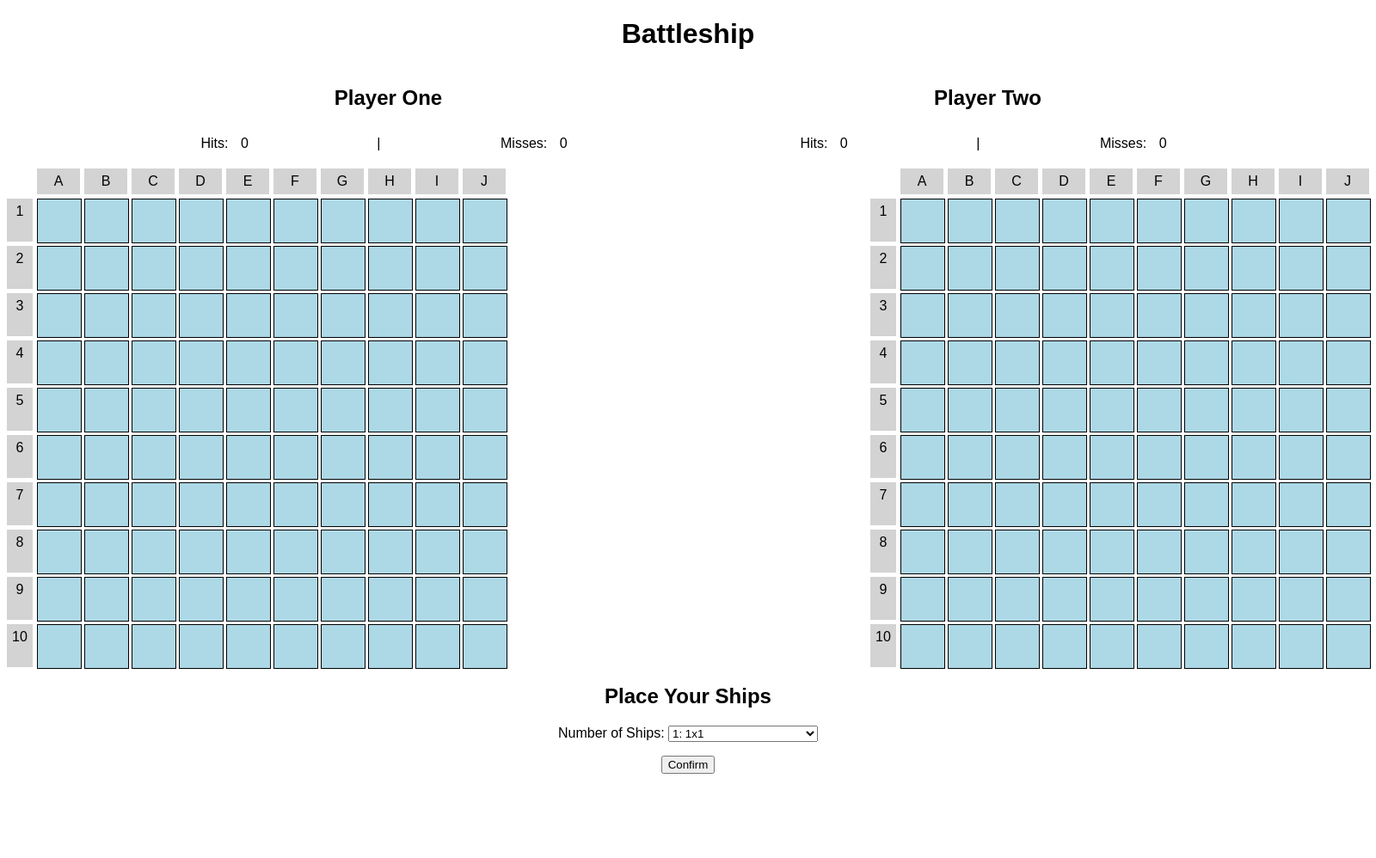
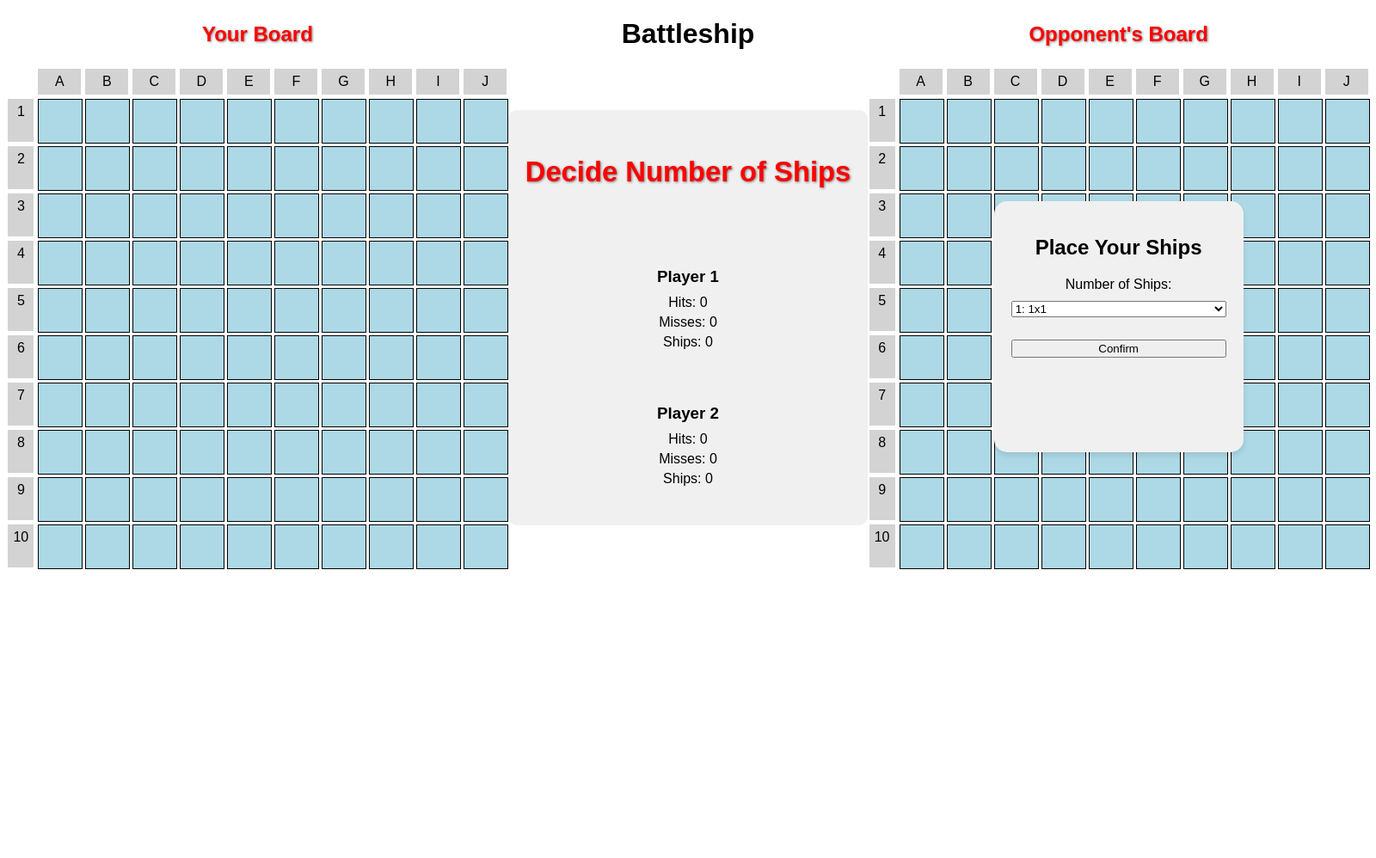
Before and after one commit to Christoper-Harvey/EECS-581-project-1, a Flask app: page / in a window 1600 px wide. Shown: the whole page at 86% size. After the commit the page ends 662 px from the top, so only its background shows below. Run offline with Flask 3, Linux system fonts and the light colour scheme.

Commit message:
updated UI, bug fixes, created grid
moved end turn button, player stats, and player turn to middle. added a new title "your board" and "op board" for each board. added new JS files to better discretize code. updated UI for a lot of things. moved controls to the right column so you can see the board as you place and don't have to scroll at all. updated ending song timing and duration. added back class.py which was deleted

```diff
--- a/static/css/styles.css
+++ b/static/css/styles.css
@@ -1,16 +1,115 @@
 
-.board-wrapper {
-    position: relative;
+/* Game grid layout */
+.game-grid {
+    display: grid;
+    grid-template-columns: 1fr 0.15fr 1fr;  /* Self board, stats, opponent board */
+    grid-template-rows: 1fr; /* One row */
+    grid-gap: 0px;
+    justify-items: center;
+    align-items: center;
+}
+
+/* Middle section for player stats */
+.middle-section {
+    grid-column: 2; /* Middle column */
     display: flex;
-    justify-content: space-between;
-    margin-bottom: 20px;
+    flex-direction: column;
+    align-items: center;
+    justify-content: center;
+    background-color: #f0f0f0;
+    padding: 20px;
+    border-radius: 10px;
 }
+
+.player-info {
+    margin: 20px 0;
+}
+
+.player-info h3 {
+    margin-bottom: 10px;
+}
+
+.middle-section p {
+    margin: 5px 0;
+}
+
+/* Board styles */
 .board {
     display: grid;
-    grid-template-columns: 30px repeat(10, 50px); /* 10x10 grid, plus labels */
+    grid-template-columns: 30px repeat(10, 50px); /* 10x10 grid plus row/col labels */
     grid-template-rows: 30px repeat(10, 50px);
     gap: 5px;
 }
+
+.self {
+    grid-column: 1; /* Place the controls in column 3 */
+    grid-row: 1; /* Row 1 */
+}
+
+.op {
+    grid-column: 3; /* Place the controls in column 3 */
+    grid-row: 1; /* Row 1 */
+}
+
+/* Controls placed in column 3 and row 1 */
+#controls {
+    grid-column: 3; /* Place the controls in column 3 */
+    grid-row: 1; /* Row 1 */
+    width: 250px;
+    padding: 20px;
+    background-color: #f0f0f0;  /* Light gray background */
+    border-radius: 15px;  /* Rounded edges */
+    box-shadow: 0px 4px 6px rgba(0, 0, 0, 0.1);  /* Add subtle shadow */
+    text-align: center;
+    z-index: 10;
+    margin-top: 20px;
+}
+
+/* Styling for the form elements inside the controls */
+#controls select, #controls button {
+    margin-top: 10px;
+    width: 100%;
+}
+
+/* Style for Player turn label */
+.player-turn-label {
+    position: relative;
+    font-size: 28px;
+    font-weight: bold;
+    text-wrap: nowrap;
+    color: red;
+    text-shadow: 1px 1px 3px rgba(0, 0, 0, 0.5);
+    margin-bottom: 20px;
+    z-index: 20;
+}
+
+/* Style for Your Board label */
+#your-board-label {
+    grid-column: 1; /* Place the controls in column 3 */
+    grid-row: 1; /* Row 1 */
+    font-size: 24px;
+    font-weight: bold;
+    color: red;
+    text-shadow: 1px 1px 3px rgba(0, 0, 0, 0.5);
+    z-index: 20; /* Ensure it's on top of the board */
+    position: relative;
+    top: -330px; /* Shift the label upwards */
+}
+
+/* Style for Opponent's Board label */
+#opponent-board-label {
+    grid-column: 3; /* Place the controls in column 3 */
+    grid-row: 1; /* Row 1 */
+    font-size: 24px;
+    font-weight: bold;
+    color: red;
+    text-shadow: 1px 1px 3px rgba(0, 0, 0, 0.5);
+    z-index: 20; /* Ensure it's on top of the board */
+    position: relative;
+    top: -330px; /* Shift the label upwards */
+}
+
+
 .cell {
     width: 50px;
     height: 50px;
@@ -19,6 +118,7 @@
     line-height: 50px;
     cursor: pointer;
     border: 1px solid black;
+    position: relative;
 }
 .label {
     text-align: center;
--- /dev/null
+++ b/static/js/animations.js
@@ -0,0 +1,33 @@
+    // Play hit animation using a GIF file
+    function playHitAnimation(cell) {
+        // Remove any existing hit animation
+        const existingHit = cell.querySelector(".hit-animation");
+        if (existingHit) {
+            existingHit.remove();
+        }
+        const img = document.createElement("img");
+        img.src = '/static/animations/explosion.gif';
+        img.classList.add("hit-animation");  // Add a class for reference
+        img.style.width = "50px";  // Match cell size
+        img.style.height = "50px";
+        cell.appendChild(img);
+
+        // Optionally, remove the GIF after a delay (GIFs loop automatically)
+        setTimeout(() => {
+            img.remove();
+        }, 1800);  // 1.8 second delay to remove the GIF
+    }
+
+    // Play miss animation using a GIF file
+    function playMissAnimation(cell) {
+        const img = document.createElement("img");
+        img.src = '/static/animations/miss.gif';
+        img.style.width = "50px";  // Match cell size
+        img.style.height = "50px";
+        cell.appendChild(img);
+
+        // Optionally, remove the GIF after a delay (GIFs loop automatically)
+        setTimeout(() => {
+            img.remove();
+        }, 1100);  // 1.1 second delay to remove the GIF
+    }
--- a/static/js/game.js
+++ b/static/js/game.js
@@ -21,27 +21,9 @@ document.addEventListener("DOMContentLoaded", function () {
 	    document.getElementById("p2opponent"),
     ]
 
-    // Preload audio files
-    const canonFire = new Audio('/static/sfx/canonFire.wav');
-    const endGame = new Audio('/static/sfx/finalExplosionGameEnd.wav');
-    const victoryCry = new Audio('/static/sfx/victoryCry.wav');
-    const victoryTrumpet = new Audio('/static/sfx/victoryTrumpet.wav');
+    document.getElementById("shipConfirm").addEventListener("click", function (){
 
-    const champions = new Audio('/static/sfx/champions.wav');
-
-    // Preload miss sounds
-    const hitSounds = [
-        new Audio('/static/sfx/hitLarge.wav'),
-        new Audio('/static/sfx/hitSmall.wav')
-    ];
-
-    // Preload miss sounds
-    const missSounds = [
-        new Audio('/static/sfx/miss1.wav'),
-        new Audio('/static/sfx/miss2.wav')
-    ];
-
-    document.getElementById("shipConfirm").addEventListener("click", function (){
+        document.getElementById("player-turn").innerText = "Player 1's Turn";
 
         numShips = parseInt(document.getElementById("ship-length").value);
 
@@ -85,8 +67,15 @@ document.addEventListener("DOMContentLoaded", function () {
             p2PlaceShips = true;
             currentShipIndex = 0;  // Reset for Player 2
 
-            document.getElementById("p1-wrapper").style.display = "none";
-            document.getElementById("p2-wrapper").style.display = "flex";
+            document.getElementById("player-turn").innerText = "Player 2's Turn";
+
+            document.getElementById("p1self").style.display = "none";
+            document.getElementById("p1opponent").style.display = "none";
+
+            document.getElementById("p2self").style.display = "grid";
+            document.getElementById("p2opponent").style.display = "grid";
+
+
             document.getElementById("next-player-place-ship").style.display = "none";
             // document.getElementById("start-game").disabled = true;  // Disable until Player 2 places all ships
             document.getElementById("start-game").style.display = "inline";
@@ -101,12 +90,19 @@ document.addEventListener("DOMContentLoaded", function () {
         if (p2.shipsLeft > 0) {
             isAttackPhase = true;
             // nextTurn();
-            document.getElementById("p2-wrapper").style.display = "none";
-            document.getElementById("p1-wrapper").style.display = "flex";
+            document.getElementById("p1self").style.display = "grid";
+            document.getElementById("p1opponent").style.display = "grid";
+
+            document.getElementById("p2self").style.display = "none";
+            document.getElementById("p2opponent").style.display = "none";
 
             document.getElementById("controls").style.display = "none"; // Hide controls after ship placement
             document.getElementById("end-turn").style.display = "block"; // Show end turn button
             // alert("All ships placed! Attack phase begins.");
+            document.getElementById('p1-ships-left').innerText = p1.shipsLeft;
+            document.getElementById('p2-ships-left').innerText = p2.shipsLeft;
+
+            document.getElementById("player-turn").innerText = "Player 1's Turn";
         }
         else {
             window.alert("You must place at least one ship.");
@@ -122,51 +118,6 @@ document.addEventListener("DOMContentLoaded", function () {
         turn = nextTurn(); // I added this here so we can use the turn to do functions. This can be removed if not needed.
         hasFired = false;
     });
-
-    //checks if a player has won and executes end game
-    function checkWin() {
-        if (p2.shipsLeft == 0) {
-            //p1 wins
-            startFireworks();
-            endGame.play();
-            victoryCry.play();
-            victoryTrumpet.play();
-            setTimeout(() => {
-                // window.alert("PLAYER 1 WINS!");
-                showWinnerModal('Player 1')
-            }, 100);
-            setTimeout(() => {champions.play();}, 5000);
-        } else if (p1.shipsLeft == 0) {
-            //p2 wins
-            startFireworks();
-            endGame.play();
-            victoryCry.play();
-            victoryTrumpet.play();
-            setTimeout(() => {
-                // window.alert("PLAYER 2 WINS!");
-                showWinnerModal('Player 2')
-            }, 100);
-            setTimeout(() => {champions.play();}, 5000);
-        }
-    }
-
-    function showWinnerModal(winner) {
-        const modal = document.getElementById("win-modal");
-        const winnerMessage = document.getElementById("winner-message");
-        winnerMessage.innerText = `${winner} WINS!`;
-        modal.style.display = "flex";  // Show the modal
-    }
-
-    document.getElementById("play-again-button").addEventListener("click", function () {
-        location.reload();  // Refresh the page to start over
-    });
-
-
-    // // Function to stop fireworks
-    // function stopFireworks() {
-    //     document.getElementById("fireworksCanvas").style.display = "none";
-    // }
-
 
     // Event listener for placing ships
     document.getElementById("place-ship").addEventListener("click", function () {
@@ -274,12 +225,14 @@ document.addEventListener("DOMContentLoaded", function () {
                                 canonFire.play();
                                 setTimeout(() => {
                                     event.target.classList.add("hit");
+                                    document.getElementById('p2self').querySelector(`.cell[data-row="${row}"][data-col="${col}"]`).classList.add("hit-self");
                                     playRandomHitSound();
                                     playHitAnimation(event.target);
                                     p2.shipsLeft--;
                                     checkWin();
                                     p1hits++;
                                     document.getElementById('p1-hits').innerText = p1hits;
+                                    document.getElementById('p2-ships-left').innerText = p2.shipsLeft;
                                 }, 1500);
                             }
                         } else {
@@ -289,6 +242,7 @@ document.addEventListener("DOMContentLoaded", function () {
                                 canonFire.play();
                                 setTimeout(() => {
                                     event.target.classList.add("miss");
+                                    document.getElementById('p2self').querySelector(`.cell[data-row="${row}"][data-col="${col}"]`).classList.add("miss-self");
                                     playRandomMissSound();
                                     playMissAnimation(event.target);
                                     p1miss++;
@@ -305,12 +259,14 @@ document.addEventListener("DOMContentLoaded", function () {
                             canonFire.play();
                             setTimeout(() => {
                                 event.target.classList.add("hit");
+                                document.getElementById('p1self').querySelector(`.cell[data-row="${row}"][data-col="${col}"]`).classList.add("hit-self");
                                 playRandomHitSound();
                                 playHitAnimation(event.target);
                                 p1.shipsLeft--;
                                 checkWin();
                                 p2hits++;
                                 document.getElementById('p2-hits').innerText = p2hits;
+                                document.getElementById('p1-ships-left').innerText = p1.shipsLeft;
                             }, 1500);
                         }
                     } else {
@@ -320,6 +276,7 @@ document.addEventListener("DOMContentLoaded", function () {
                             canonFire.play();
                             setTimeout(() => {
                                 event.target.classList.add("miss");
+                                document.getElementById('p1self').querySelector(`.cell[data-row="${row}"][data-col="${col}"]`).classList.add("miss-self");
                                 playRandomMissSound();
                                 playMissAnimation(event.target);
                                 p2miss++;
@@ -335,49 +292,41 @@ document.addEventListener("DOMContentLoaded", function () {
         });
     });
 
-    // Function to randomly select and play one of the miss sounds
-    function playRandomMissSound() {
-        const randomIndex = Math.floor(Math.random() * missSounds.length);
-        missSounds[randomIndex].play();
+    //checks if a player has won and executes end game
+    function checkWin() {
+        if (p2.shipsLeft == 0) {
+            //p1 wins
+            startFireworks();
+            endGame.play();
+            victoryCry.play();
+            victoryTrumpet.play();
+            setTimeout(() => {
+                // window.alert("PLAYER 1 WINS!");
+                showWinnerModal('Player 1')
+            }, 100);
+            setTimeout(() => {champions.play();}, 5000);
+        } else if (p1.shipsLeft == 0) {
+            //p2 wins
+            startFireworks();
+            endGame.play();
+            victoryCry.play();
+            victoryTrumpet.play();
+            setTimeout(() => {
+                // window.alert("PLAYER 2 WINS!");
+                showWinnerModal('Player 2')
+            }, 100);
+            setTimeout(() => {champions.play();}, 5000);
+        }
     }
 
-    // Function to randomly select and play one of the hit sounds
-    function playRandomHitSound() {
-        const randomIndex = Math.floor(Math.random() * hitSounds.length);
-        hitSounds[randomIndex].play();
+    function showWinnerModal(winner) {
+        const modal = document.getElementById("win-modal");
+        const winnerMessage = document.getElementById("winner-message");
+        winnerMessage.innerText = `${winner} WINS!`;
+        modal.style.display = "flex";  // Show the modal
     }
 
-    // Play hit animation using a GIF file
-    function playHitAnimation(cell) {
-        // Remove any existing hit animation
-        const existingHit = cell.querySelector(".hit-animation");
-        if (existingHit) {
-            existingHit.remove();
-        }
-        const img = document.createElement("img");
-        img.src = '/static/animations/explosion.gif';
-        img.classList.add("hit-animation");  // Add a class for reference
-        img.style.width = "50px";  // Match cell size
-        img.style.height = "50px";
-        cell.appendChild(img);
-
-        // Optionally, remove the GIF after a delay (GIFs loop automatically)
-        setTimeout(() => {
-            img.remove();
-        }, 1800);  // 1.8 second delay to remove the GIF
-    }
-
-    // Play miss animation using a GIF file
-    function playMissAnimation(cell) {
-        const img = document.createElement("img");
-        img.src = '/static/animations/miss.gif';
-        img.style.width = "50px";  // Match cell size
-        img.style.height = "50px";
-        cell.appendChild(img);
-
-        // Optionally, remove the GIF after a delay (GIFs loop automatically)
-        setTimeout(() => {
-            img.remove();
-        }, 1100);  // 1.1 second delay to remove the GIF
-    }
+    document.getElementById("play-again-button").addEventListener("click", function () {
+        location.reload();  // Refresh the page to start over
+    });
 });
--- /dev/null
+++ b/static/js/player.js
@@ -0,0 +1,22 @@
+class Player {
+    ships = [];//array containing player's ships
+    shipsLeft = 0;//tracks how many ships this player has left
+    constructor(id) {
+        this._id = id;
+    }
+
+    //player id getter
+    get id(){
+        return this._id;
+    }
+
+    //shipsLeft getter
+    get shipsLeft() {
+        return this._shipsLeft;
+    }
+
+    //ships getter
+    get ships() {
+        return this._ships;
+    }
+}
--- /dev/null
+++ b/static/js/sfx.js
@@ -0,0 +1,31 @@
+// Preload audio files
+const canonFire = new Audio('/static/sfx/canonFire.wav');
+const endGame = new Audio('/static/sfx/finalExplosionGameEnd.wav');
+const victoryCry = new Audio('/static/sfx/victoryCry.wav');
+const victoryTrumpet = new Audio('/static/sfx/victoryTrumpet.wav');
+
+const champions = new Audio('/static/sfx/champions.wav');
+
+// Preload miss sounds
+const hitSounds = [
+    new Audio('/static/sfx/hitLarge.wav'),
+    new Audio('/static/sfx/hitSmall.wav')
+];
+
+// Preload miss sounds
+const missSounds = [
+    new Audio('/static/sfx/miss1.wav'),
+    new Audio('/static/sfx/miss2.wav')
+];
+
+// Function to randomly select and play one of the miss sounds
+function playRandomMissSound() {
+    const randomIndex = Math.floor(Math.random() * missSounds.length);
+    missSounds[randomIndex].play();
+}
+
+// Function to randomly select and play one of the hit sounds
+function playRandomHitSound() {
+    const randomIndex = Math.floor(Math.random() * hitSounds.length);
+    hitSounds[randomIndex].play();
+}
--- a/static/js/turnSystem.js
+++ b/static/js/turnSystem.js
@@ -6,14 +6,24 @@ let p2 = new Player(2) //Player with id 2
 function nextTurn() {
     if(turn == 1) {//change to p2's turn
         turn = 2;
-        document.getElementById("p1-wrapper").style.display = "none";
-        document.getElementById("p2-wrapper").style.display = "flex";
-        window.alert("Player 2: Your Turn\n" + p1.shipsLeft + " ships remaining");
+        document.getElementById("p1self").style.display = "none";
+        document.getElementById("p1opponent").style.display = "none";
+
+        document.getElementById("p2self").style.display = "grid";
+        document.getElementById("p2opponent").style.display = "grid";
+
+        document.getElementById("player-turn").innerText = "Player 2's Turn";
+        // window.alert("Player 2: Your Turn\n" + p1.shipsLeft + " ships remaining");
     } else {//change to p1's turn
         turn = 1;
-        document.getElementById("p2-wrapper").style.display = "none";
-        document.getElementById("p1-wrapper").style.display = "flex";
-        window.alert("Player 1: Your Turn\n" + p2.shipsLeft + " ships remaining");
+        document.getElementById("p1self").style.display = "grid";
+        document.getElementById("p1opponent").style.display = "grid";
+
+        document.getElementById("p2self").style.display = "none";
+        document.getElementById("p2opponent").style.display = "none";
+
+        document.getElementById("player-turn").innerText = "Player 1's Turn";
+        // window.alert("Player 1: Your Turn\n" + p2.shipsLeft + " ships remaining");
     }
 
     return turn
--- a/templates/index.html
+++ b/templates/index.html
@@ -11,37 +11,37 @@
         <h1>Battleship</h1>
     </div>
 
-    <div class="container">
-        <div class="player">
-            <h2>Player One</h2>
-            <div class="hits-misses">
-                <span>Hits: <span id="p1-hits">0</span></span> |
-                <span>Misses: <span id="p1-miss">0</span></span>
+
+    <div class="game-grid">
+
+        <div id="your-board-label">Your Board</div>
+        <!-- Boards for placing ships and attacking -->
+        <div class="board self" id="p1self"></div>
+        <div class="board self" id="p2self" style="display: none;"></div>
+
+
+        <div class="middle-section">
+            <div class="player-turn-label" id="player-turn"><h3>Decide Number of Ships</h3></div>
+            <div class="player-info">
+                <h3>Player 1</h3>
+                <p>Hits: <span id="p1-hits">0</span></p>
+                <p>Misses: <span id="p1-miss">0</span></p>
+                <p>Ships: <span id="p1-ships-left">0</span></p>
             </div>
+            <div class="player-info">
+                <h3>Player 2</h3>
+                <p>Hits: <span id="p2-hits">0</span></p>
+                <p>Misses: <span id="p2-miss">0</span></p>
+                <p>Ships: <span id="p2-ships-left">0</span></p>
+            </div>
+            <button id="end-turn" style="display: none;">End Turn</button>
         </div>
 
-        <div class="player">
-            <h2>Player Two</h2>
-            <div class="hits-misses">
-                <span>Hits: <span id="p2-hits">0</span></span> |
-                <span>Misses: <span id="p2-miss">0</span></span>
-            </div>
-        </div>
-    </div>
+        <div id="opponent-board-label">Opponent's Board</div>
 
+        <div class="board op" id="p1opponent"></div>
+        <div class="board op" id="p2opponent" style="display: none;"></div>
 
-    <!-- Board for placing ships and attacking -->
-    <div class="board-wrapper" id="p1-wrapper">
-        <div class="board" id="p1self"></div>
-	    <div class="board" id="p1opponent"></div>
-    </div>
-
-    <div class="board-wrapper" id="p2-wrapper" style="display: none;">
-        <div class="board" id="p2self"></div>
-	    <div class="board" id="p2opponent"></div>
-    </div>
-
-    <!-- Ship Placement Controls -->
         <div id="controls">
             <h2>Place Your Ships</h2>
             <label id="ship-length-label" for="ship-length">Number of Ships:</label>
@@ -73,7 +73,10 @@
             <button id="next-player-place-ship" style="display: none;" disabled>Player 1 End Placing Ships</button>
             <button id="start-game" style="display: none;" disabled>Start Attack Phase</button>
         </div>
-    <button id="end-turn" style="display: none;">End Turn</button>
+    </div>
+
+
+    <!-- Ship Placement Controls -->
 
     <div id="win-modal" class="modal">
         <div class="modal-content">
@@ -84,10 +87,12 @@
 
     <canvas id="fireworksCanvas"></canvas>
 
-    <script src="/static/js/Player.js"></script>
+    <script src="/static/js/player.js"></script>
     <script src="/static/js/game.js"></script>
     <script src="/static/js/board.js"></script>
     <script src="/static/js/turnSystem.js"></script>
     <script src="/static/js/fireworks.js"></script>
+    <script src="/static/js/animations.js"></script>
+    <script src="/static/js/sfx.js"></script>
 </body>
 </html>
```
Also changed, not shown: other parts of static/css/styles.css (+39 -1 lines), class.py (+52 -7 lines). Lines whose indentation alone changed are shown as unchanged.
